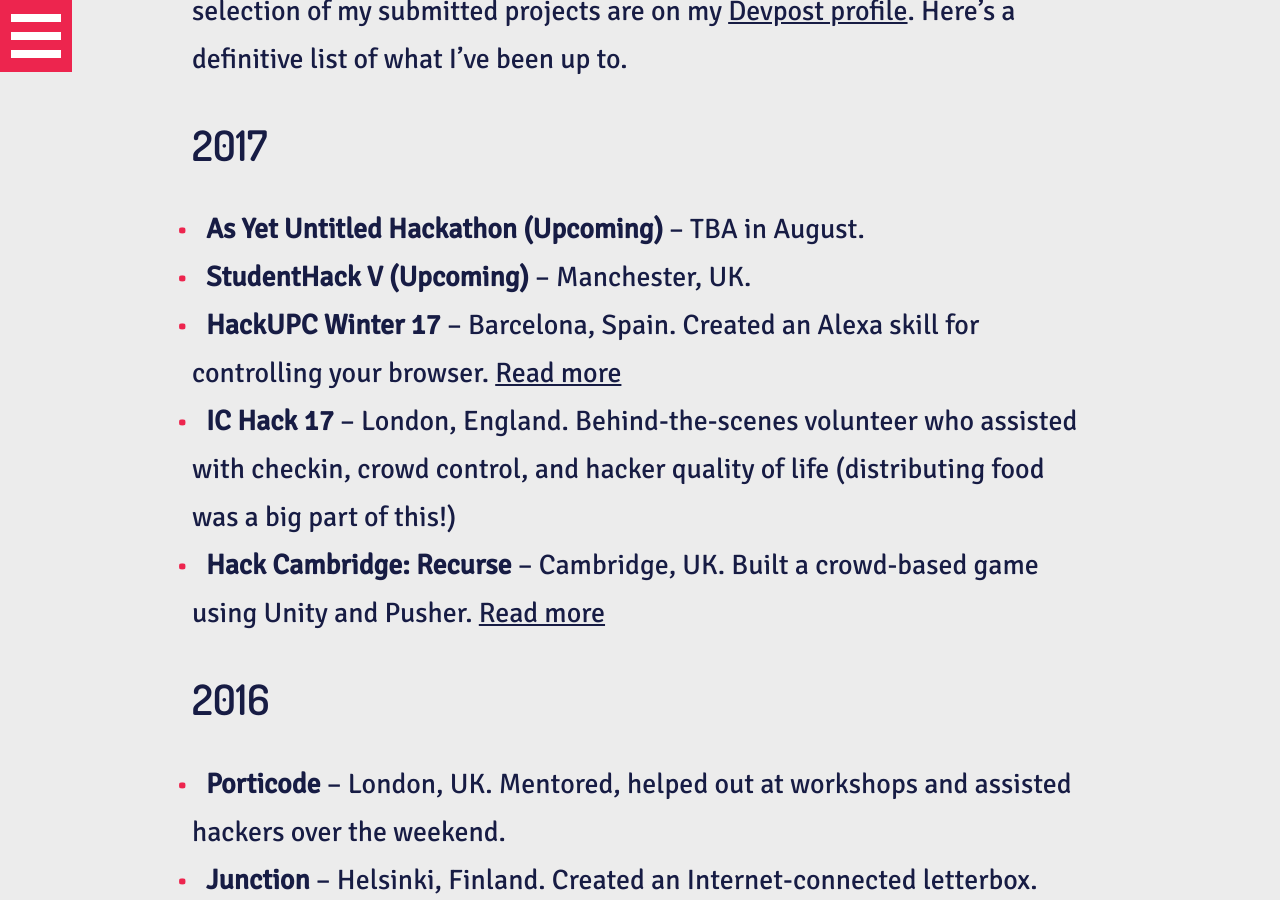
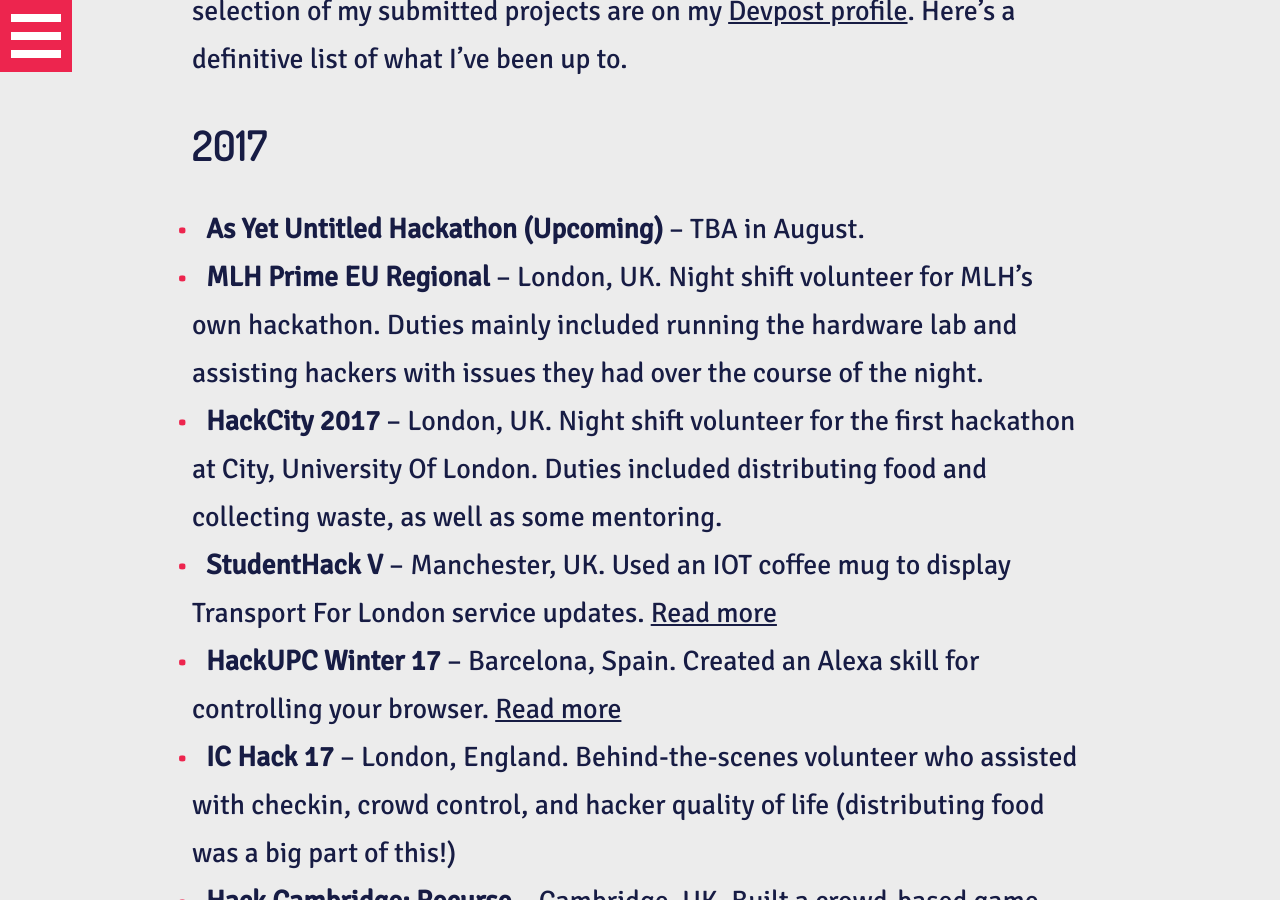
Before and after one commit to maisieccino/mbellgb.github.io, a Jekyll site: the page built from about.md, in a window 1280 px wide and 900 px high, scrolled down 1925 px. Built offline with Jekyll 4.4.1, drawn with Linux system fonts in a browser that asks for light colours; nearby versions of some CDN libraries.

Commit message:
Add brewtube, add more hackathons

```diff
--- a/about.md
+++ b/about.md
@@ -32,7 +32,11 @@
 
 * **As Yet Untitled Hackathon (Upcoming)** -- TBA in August.
 
-* **StudentHack V (Upcoming)** -- Manchester, UK.
+* **MLH Prime EU Regional** -- London, UK. Night shift volunteer for MLH's own hackathon. Duties mainly included running the hardware lab and assisting hackers with issues they had over the course of the night.
+
+* **HackCity 2017** -- London, UK. Night shift volunteer for the first hackathon at City, University Of London. Duties included distributing food and collecting waste, as well as some mentoring.
+
+* **StudentHack V** -- Manchester, UK. Used an IOT coffee mug to display Transport For London service updates. [Read more]({{ "/projects/brewtube/" | prepend: site.baseurl }})
 
 * **HackUPC Winter 17** -- Barcelona, Spain. Created an Alexa skill for controlling your browser. [Read more]({{ "/projects/chromelexa/" | prepend: site.baseurl }})
 
```
Also changed, not shown: _projects/brewtube.md (added, +22 -0 lines), assets/img/brewtube.jpg (added).
